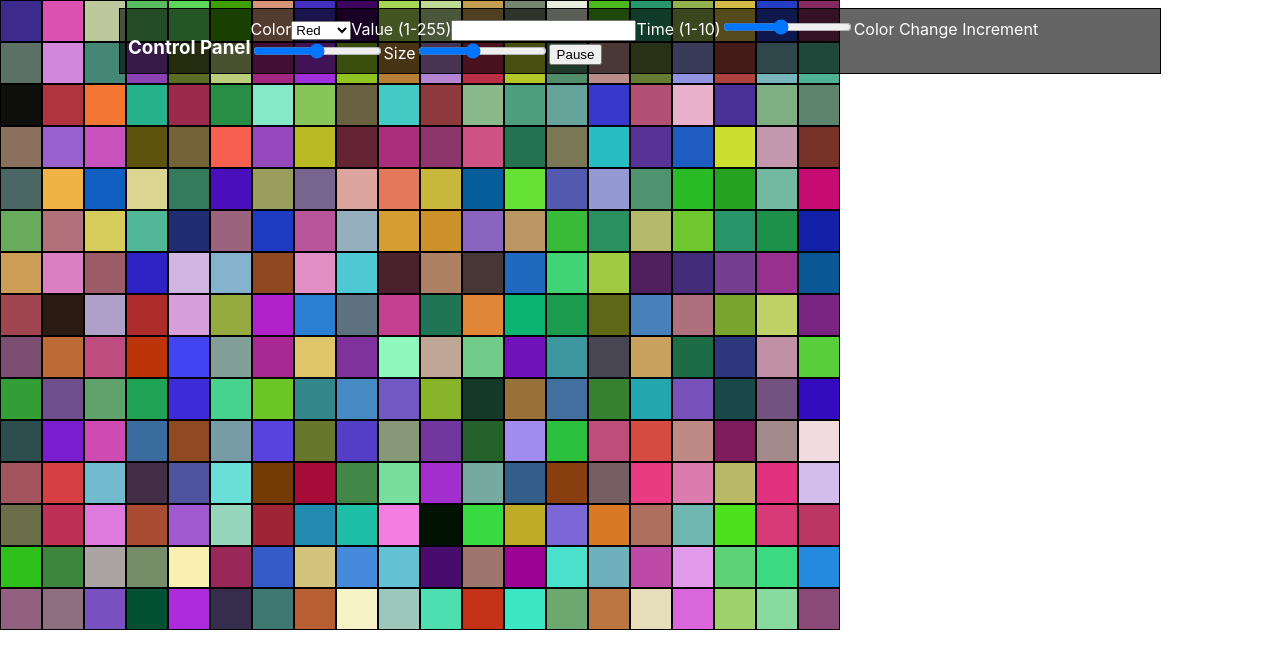
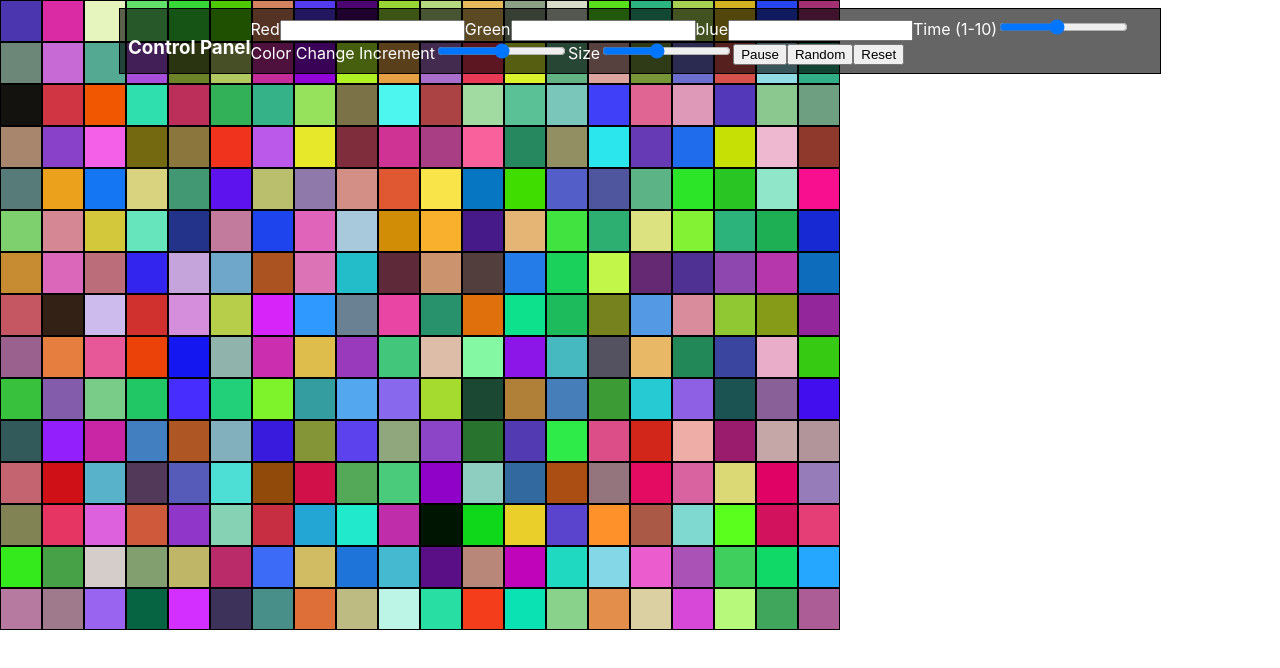
Before and after one commit to dchicchon/panels, a React (Create React App) app: page / in a window 1280 px wide. Shown: the top 668 px of the page. Built offline with nearby package versions, Linux system fonts and the light colour scheme.

Commit message:
add random feature, also reset option which is still being worked on

```diff
--- a/src/App.css
+++ b/src/App.css
@@ -3,6 +3,11 @@
   /* flex-direction: row; */
 }
 
+body {
+  width: 100%;
+  max-width: 100%;
+}
+
 .row {
   display: flex;
 }
--- a/src/Components/Panel/index.js
+++ b/src/Components/Panel/index.js
@@ -6,9 +6,9 @@ class Panel extends React.Component {
     super(props);
     this.state = {
       size: null,
-      red: Math.floor(Math.random() * 200 - 50) + 50,
-      green: Math.floor(Math.random() * 200 - 50) + 50,
-      blue: Math.floor(Math.random() * 200 - 50) + 50,
+      red: Math.floor(Math.random() * 250 - 50) + 50,
+      green: Math.floor(Math.random() * 250 - 50) + 50,
+      blue: Math.floor(Math.random() * 250 - 50) + 50,
       increasing: true,
       increment: null,
       // Time in seconds
@@ -76,6 +76,11 @@ class Panel extends React.Component {
   componentDidUpdate(prevProps, prevState) {
     // If we state newRed, newGreen, and newBlue out here, it gets goofed. Dont do
 
+    // Make this code more efficient later on, lots of repetitive code.
+    // make into function(pause = {this.state.pause},time = {this.state.time},increment={this.state.increment},size={this.state.size},colorVal={this.state.colorVal}) {
+    //
+    // }
+
     if (this.props.pause !== prevProps.pause) {
       this.setState({
         pause: this.props.pause
@@ -118,7 +123,7 @@ class Panel extends React.Component {
       }
     }
 
-    if (this.props.time !== prevProps.time && this.props.time > 0) {
+    if (this.props.time !== prevProps.time) {
       this.setState({
         time: this.props.time
       });
@@ -201,22 +206,31 @@ class Panel extends React.Component {
       });
     }
 
-    if (
-      this.props.colorChoice !== prevProps.colorChoice ||
-      (this.props.colorVal !== prevProps.colorVal &&
-        this.props.colorVal !== null)
-    ) {
+    // COLORS
+    // =======================
+
+    // This needs a submit button in the parent component. But I dont want this to change immediately on state change. Only on submission from the parent component
+    if (this.props.red !== prevProps.red) {
+      console.log(this.props.red);
       this.setState({
-        red: Math.floor(Math.random() * 200 - 50) + 50,
-        green: Math.floor(Math.random() * 200 - 50) + 50,
-        blue: Math.floor(Math.random() * 200 - 50) + 50
-      });
-      let colorChoice = this.props.colorChoice;
-      let colorVal = this.props.colorVal;
-      this.setState({
-        [colorChoice]: colorVal
+        red: this.props.red
       });
     }
+
+    if (this.props.green !== prevProps.green) {
+      console.log(this.props.green);
+      this.setState({
+        green: this.props.green
+      });
+    }
+
+    if (this.props.blue !== prevProps.blue) {
+      console.log(this.props.blue);
+      this.setState({
+        blue: this.props.blue
+      });
+    }
+    // =======================
   }
 
   render() {
--- a/src/Pages/ReactPanels/index.js
+++ b/src/Pages/ReactPanels/index.js
@@ -11,8 +11,9 @@ class ReactPanels extends React.Component {
       panelsHeight: "",
       reload: true,
       size: 40,
-      colorChoice: "red",
-      colorVal: "",
+      red: "",
+      green: "",
+      blue: "",
       pause: false,
       time: 5,
       increment: 25
@@ -51,8 +52,9 @@ class ReactPanels extends React.Component {
         row.push(
           <Panel
             size={this.state.size}
-            colorChoice={this.state.colorChoice}
-            colorVal={this.state.colorVal}
+            red={this.state.red}
+            green={this.state.green}
+            blue={this.state.blue}
             pause={this.state.pause}
             increment={this.state.increment}
             time={this.state.time}
@@ -75,30 +77,51 @@ class ReactPanels extends React.Component {
     });
   };
 
+  // This does not do as expected. Actually sets a theme for all of the panels
+  random = () => {
+    this.setState({
+      size: 40,
+      pause: false,
+      time: 5,
+      increment: 25,
+      red: Math.floor(Math.random() * 250 - 50) + 50,
+      green: Math.floor(Math.random() * 250 - 50) + 50,
+      blue: Math.floor(Math.random() * 250 - 50) + 50
+    });
+  };
+
+  reset = () => {
+    console.log("Reset Page");
+  };
   render() {
     return (
       <div id="canvas">
         <div id="control">
           <h3>Control Panel</h3>
-          <label htmlFor="color">
-            Color
-            <select
-              value={this.state.colorChoice}
+
+          {/* Instead of there just being one option,  I would like there to be multiple color option inputs */}
+          <label htmlFor="red">
+            Red
+            <input
               onChange={this.handleChange}
-              name="colorChoice"
-            >
-              <option value="red">Red</option>
-              <option value="green">Green</option>
-              <option value="blue">Blue</option>
-            </select>
+              value={this.state.red}
+              name="red"
+            />
           </label>
-          <label htmlFor="colorVal">
-            Value (1-255)
+          <label htmlFor="green">
+            Green
             <input
-              id="colorVal"
-              name="colorVal"
-              value={this.state.colorVal}
               onChange={this.handleChange}
+              value={this.state.green}
+              name="green"
+            />
+          </label>
+          <label htmlFor="blue">
+            blue
+            <input
+              onChange={this.handleChange}
+              value={this.state.blue}
+              name="blue"
             />
           </label>
           <label htmlFor="time">
@@ -139,11 +162,15 @@ class ReactPanels extends React.Component {
               onChange={this.handleChange}
             />
           </label>
+
           {this.state.pause ? (
             <button onClick={this.controlPause}>Play</button>
           ) : (
             <button onClick={this.controlPause}>Pause</button>
           )}
+          <button onClick={this.random}>Random</button>
+          {/* Would like to create a reset button at some point */}
+          <button onClick={this.reset}>Reset</button>
         </div>
 
         <div id="panels">{this.renderPanels()}</div>
--- a/src/Pages/ReactPanels/style.css
+++ b/src/Pages/ReactPanels/style.css
@@ -18,6 +18,7 @@
 }
 
 #panels {
+  max-width: 100%;
   position: absolute;
   top: 0;
   left: 0;
```
